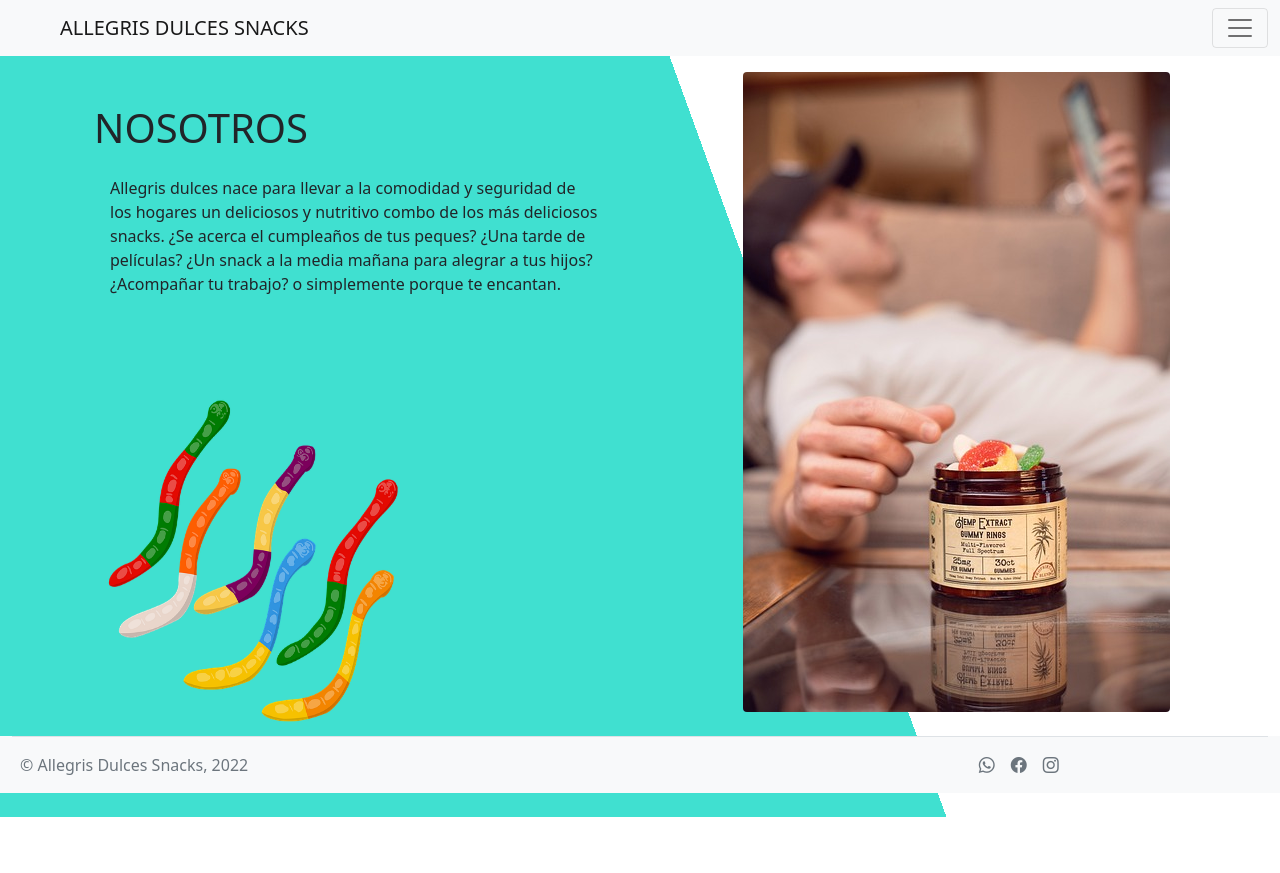
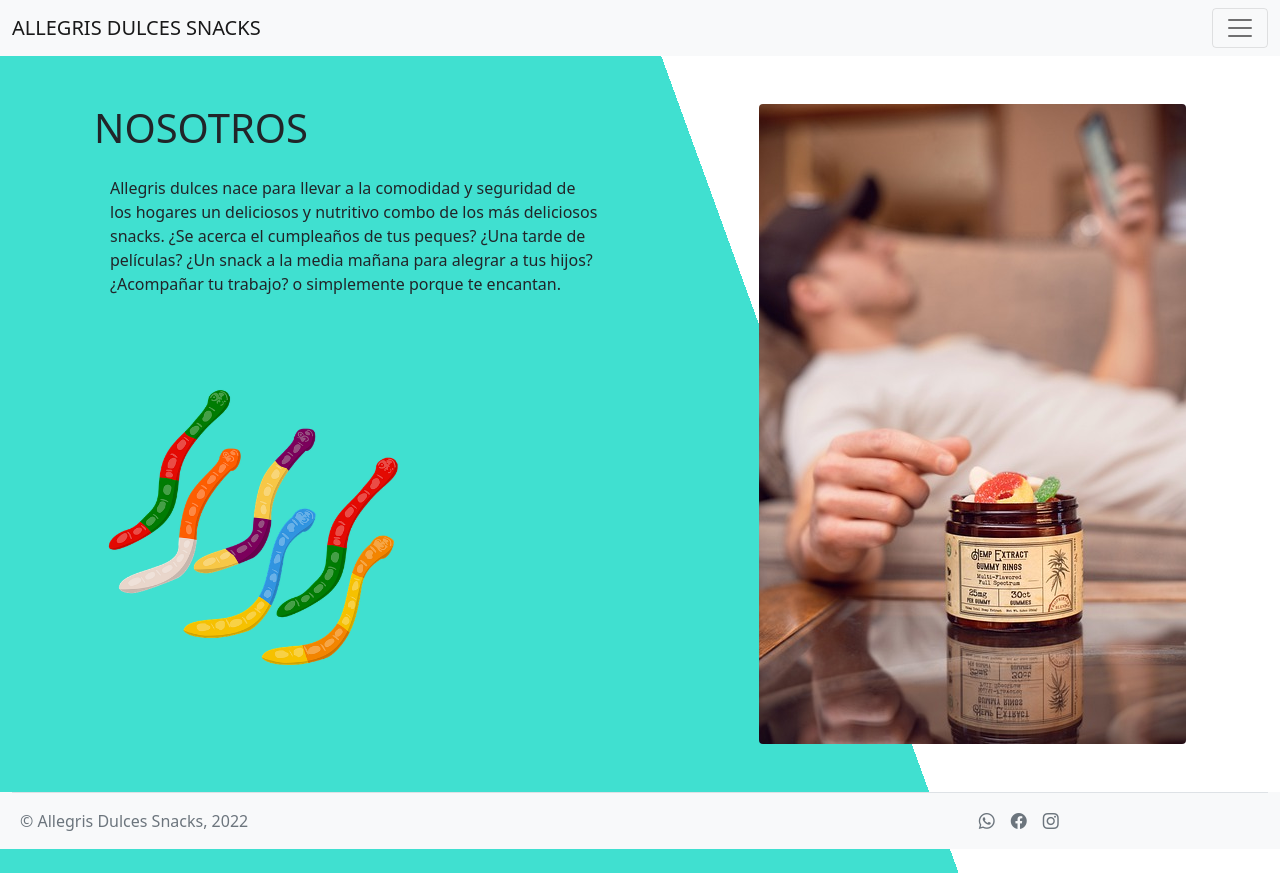
Before and after one commit to jesuscarrion4/entrega-final, a plain HTML site: page views/nosotros.html in a window 1280 px wide. Before the commit the page ends 817 px from the top, so only its background shows below. Drawn offline with nearby package versions, Linux system fonts and the light colour scheme.

Commit message:
modificaciones

```diff
--- a/views/nosotros.html
+++ b/views/nosotros.html
@@ -16,12 +16,12 @@
     <body class="encuentranos">
         <nav class="navbar navbar-light bg-light">
             <div class="container-fluid">
-              <a class="navbar-brand ps-5" href="../index.html">ALLEGRIS DULCES SNACKS</a>
+              <a class="navbar-brand" href="../index.html">ALLEGRIS DULCES SNACKS</a>
               <button class="navbar-toggler" type="button" data-bs-toggle="collapse" data-bs-target="#navbarNav" aria-controls="navbarNav" aria-expanded="false" aria-label="Toggle navigation">
                 <span class="navbar-toggler-icon"></span>
               </button>
               <div class="collapse navbar-collapse ps-5" id="navbarNav">
-                <ul class="navbar-nav ps-5 p">
+                <ul class="navbar-nav">
                   <li class="nav-item">
                     <a class="nav-link active" aria-current="page" href="./encuentranos.html">ENCUENTRANOS</a>
                   </li>
@@ -39,9 +39,9 @@
             </div>
           </nav>
           <section>
-            <div class="container px-4">
-                <div class="row gx-5">
-                  <div class="col-md-6 mt-5">
+            <div class="container px-4 mt-5 mb-5">
+                <div class="row gx-5 align-items-start">
+                  <div class="col-md-6">
                       <h1>NOSOTROS</h1>
                    <div class="p-3">
                        <p>Allegris dulces nace para llevar a la comodidad y seguridad de los hogares un deliciosos y nutritivo combo de los más deliciosos snacks. ¿Se acerca el cumpleaños de tus peques? ¿Una tarde de películas? ¿Un snack a la media mañana para alegrar a tus hijos? ¿Acompañar tu trabajo? o simplemente porque te encantan.</p>
@@ -49,15 +49,13 @@
                    <img data-aos="fade-up"
                    data-aos-duration="3000" src="../imagenes/serpientes.png" class="rounded float-start" alt="serpientes" width="70%" height="70%">
                   </div>
-                  <div class="col-md-6">
-                    <div data-aos="zoom-in-right" class="p-3">
+                  <div class="col-12 col-md-6 d-none d-md-block" data-aos="zoom-in-right">
                         <img src="../imagenes/gummies-ge5939ec94_640.jpg" class="rounded float-end" alt="imagen nosotros">
-                    </div>
                   </div>
                 </div>
               </div>
         </section>
-        <div class="container-fluid bg-light">
+        <div class="container-fluid bg-light mt-5">
           <footer class="d-flex flex-wrap justify-content-between align-items-center py-3 my-4 border-top">
             <div class="col-md-4 d-flex align-items-center">
               <a href="/" class="mb-3 me-2 mb-md-0 text-muted text-decoration-none lh-1">
```
Also changed, not shown: index.html (+4 -4 lines), views/contacto.html (+2 -2 lines), views/encuentranos.html (+2 -2 lines), views/productos.html (+2 -2 lines).
